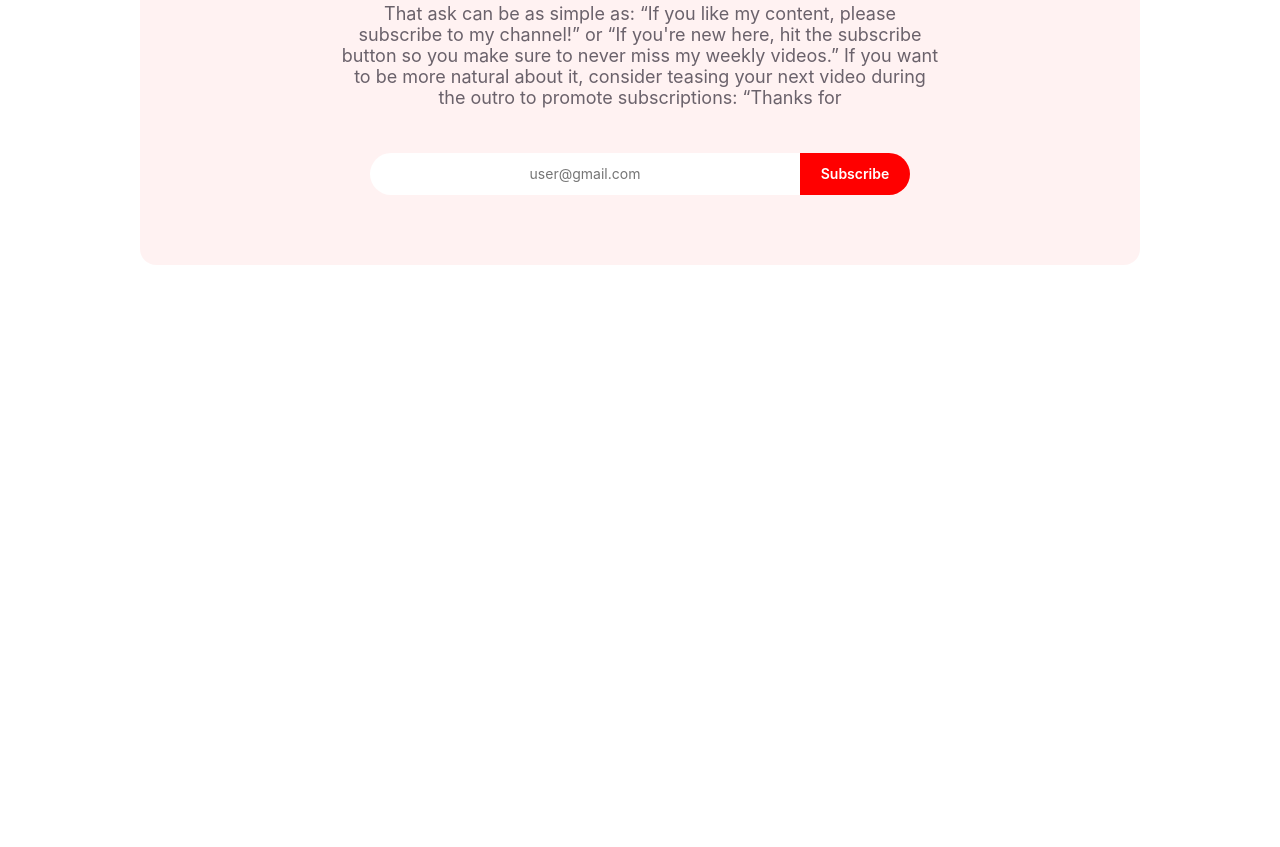
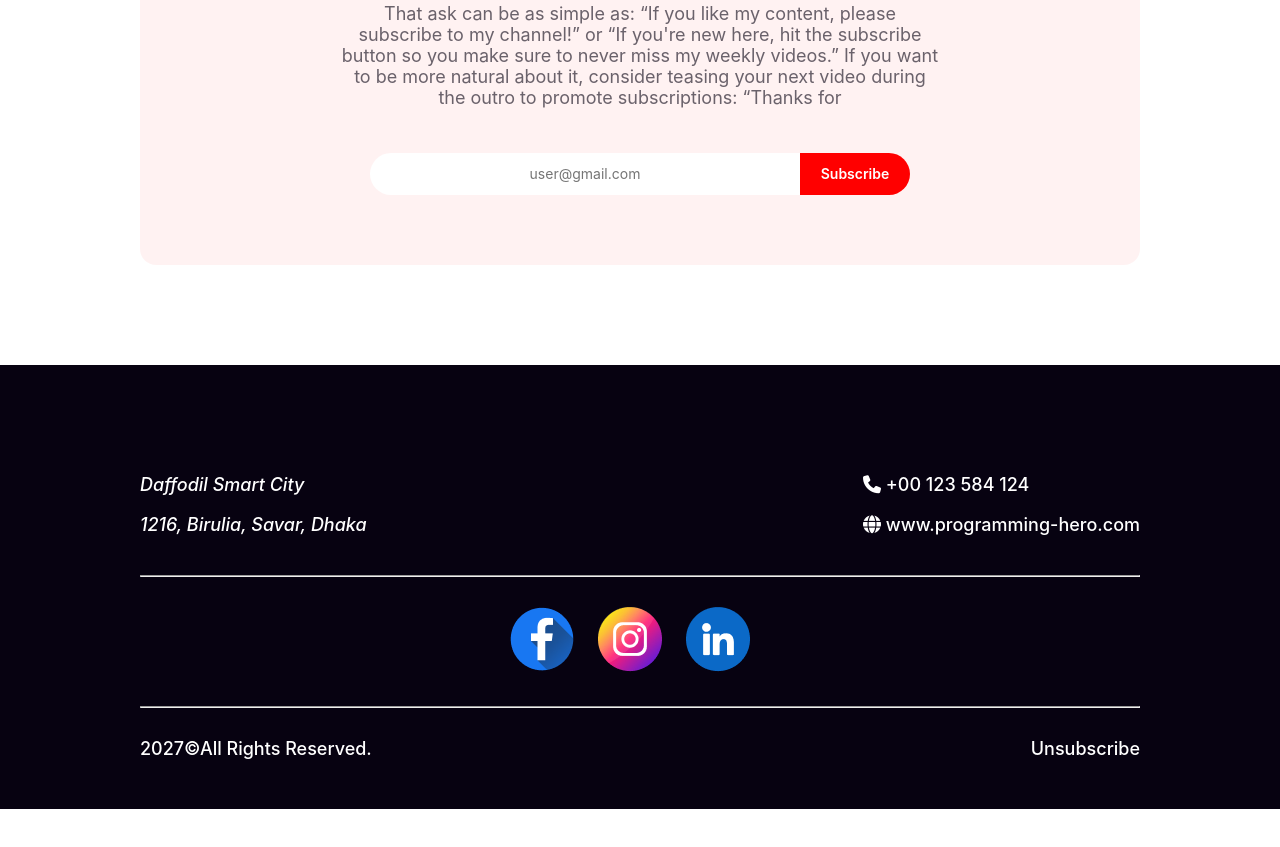
Before and after one commit to naimhossen1929/New-Year-Celebration, a plain HTML site: page index.html in a window 1280 px wide. Shown: the part 5760-6607 px from the top of the page. Before the commit the page ends 6075 px from the top, so only its background shows below. Drawn offline with Linux system fonts and the light colour scheme.

Commit message:
add footer

```diff
--- a/index.html
+++ b/index.html
@@ -9,6 +9,7 @@
     <link rel="preconnect" href="https://fonts.googleapis.com">
 <link rel="preconnect" href="https://fonts.gstatic.com" crossorigin>
 <link href="https://fonts.googleapis.com/css2?family=Merriweather:wght@400;700;900&display=swap" rel="stylesheet">
+<script src="https://kit.fontawesome.com/cc2435fc76.js" crossorigin="anonymous"></script>
 </head>
 <body>
     <header>
@@ -108,7 +109,29 @@
         </section>
     </main>
     <footer>
-
+        <div class="container">
+            <div class="footer-text">
+                <div class="address">
+                    <address class="mt">Daffodil Smart City</address>
+                    <address>1216, Birulia, Savar, Dhaka</address>
+                </div>
+                <div class="web-link">
+                    <p class="mt"><i class="fa-solid fa-phone"></i> +00 123 584 124</p>
+                    <a href="https://www.programming-hero.com/" target="_blank"><i class="fa-solid fa-globe"></i> www.programming-hero.com</a>
+                </div>
+            </div>
+            <hr>
+            <div class="social-link">
+                <a href=""><img src="resources/Facebook.png" alt=""></a>
+                <a href=""><img src="resources/Instagram.png" alt=""></a>
+                <a href=""><img src="resources/Linkedin.png" alt=""></a>
+            </div>
+            <hr>
+            <div class="footer-text-2">
+                <p class="same">2027&copy;All Rights Reserved.</p>
+                <p class="same">Unsubscribe</p>
+            </div>
+        </div>
     </footer>
 </body>
 </html>
--- a/styles/style.css
+++ b/styles/style.css
@@ -382,3 +382,63 @@ text-transform: capitalize;
 padding:5px 15px ;
 cursor: pointer;
 }
+
+
+/* Footer Styles */
+footer{
+    background: #070211;
+    margin-bottom: 0;
+}
+
+.footer-text{
+    display: flex;
+    justify-content: space-between;
+    align-items: center;
+    margin-top: 100px;
+}
+.address address{
+
+color: #FFF;
+font-family: Inter;
+font-size: 18px;
+font-weight: 500;
+line-height: 40px; /* 166.667% */
+}
+.web-link p, .web-link a{
+color: #FFF;
+font-family: Inter;
+font-size: 18px;
+font-weight: 500;
+line-height: 40px; /* 166.667% */
+}
+.web-link a{
+    text-decoration: none;
+}
+.mt{
+    margin-top: 100px;
+}
+hr{
+    margin: 30px 0;
+    background: rgba(255, 255, 255, 0.15);
+}
+.social-link{
+    text-align: center;
+}
+.social-link a{
+    margin-right: 20px;
+}
+.footer-text-2{
+    display: flex;
+    justify-content: space-between;
+    align-items: center;
+
+}
+.footer-text-2 .same{
+color: #FFF;
+font-family: Inter;
+font-size: 18px;
+font-weight: 500;
+}
+.same{
+    margin-bottom: 50px;
+}
```
